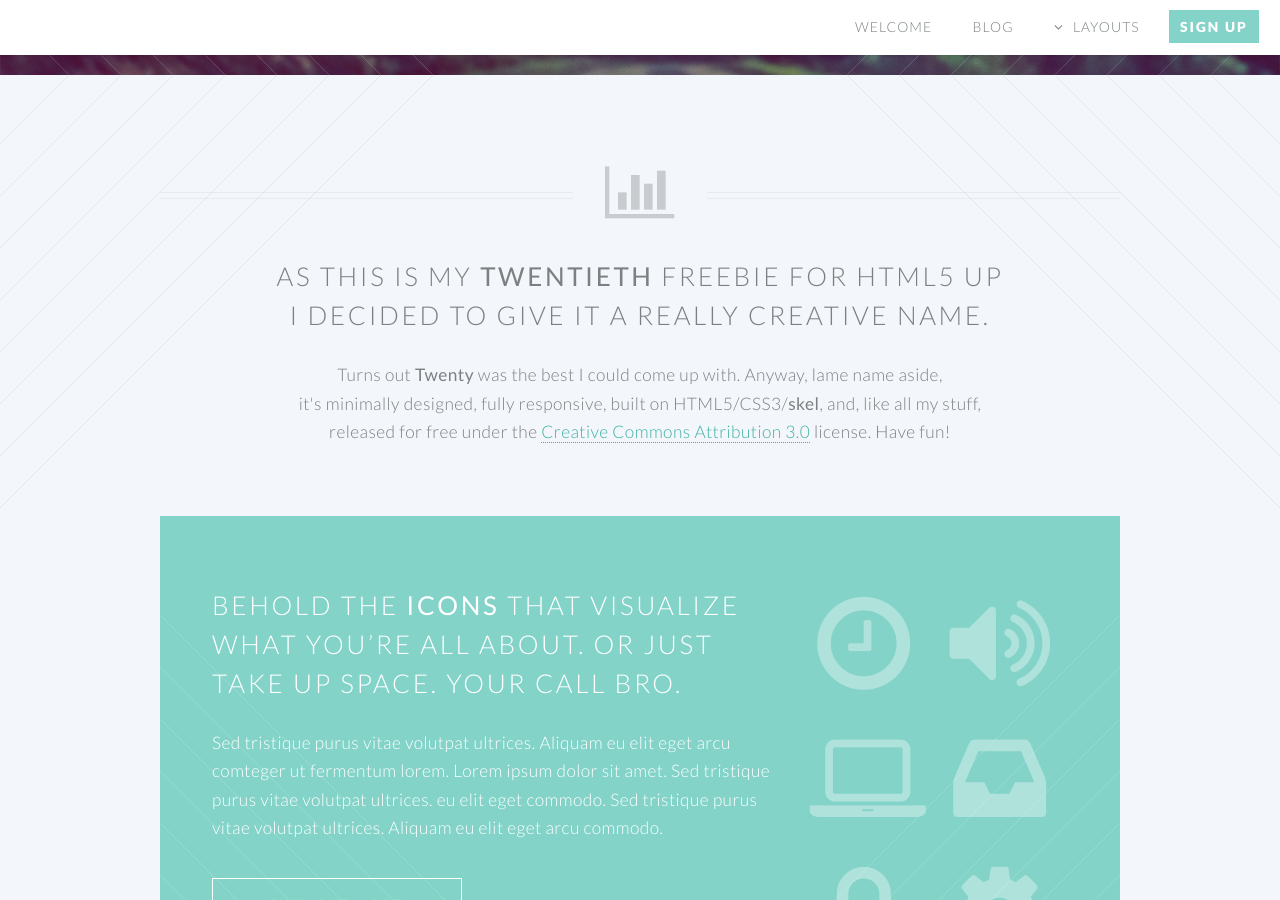
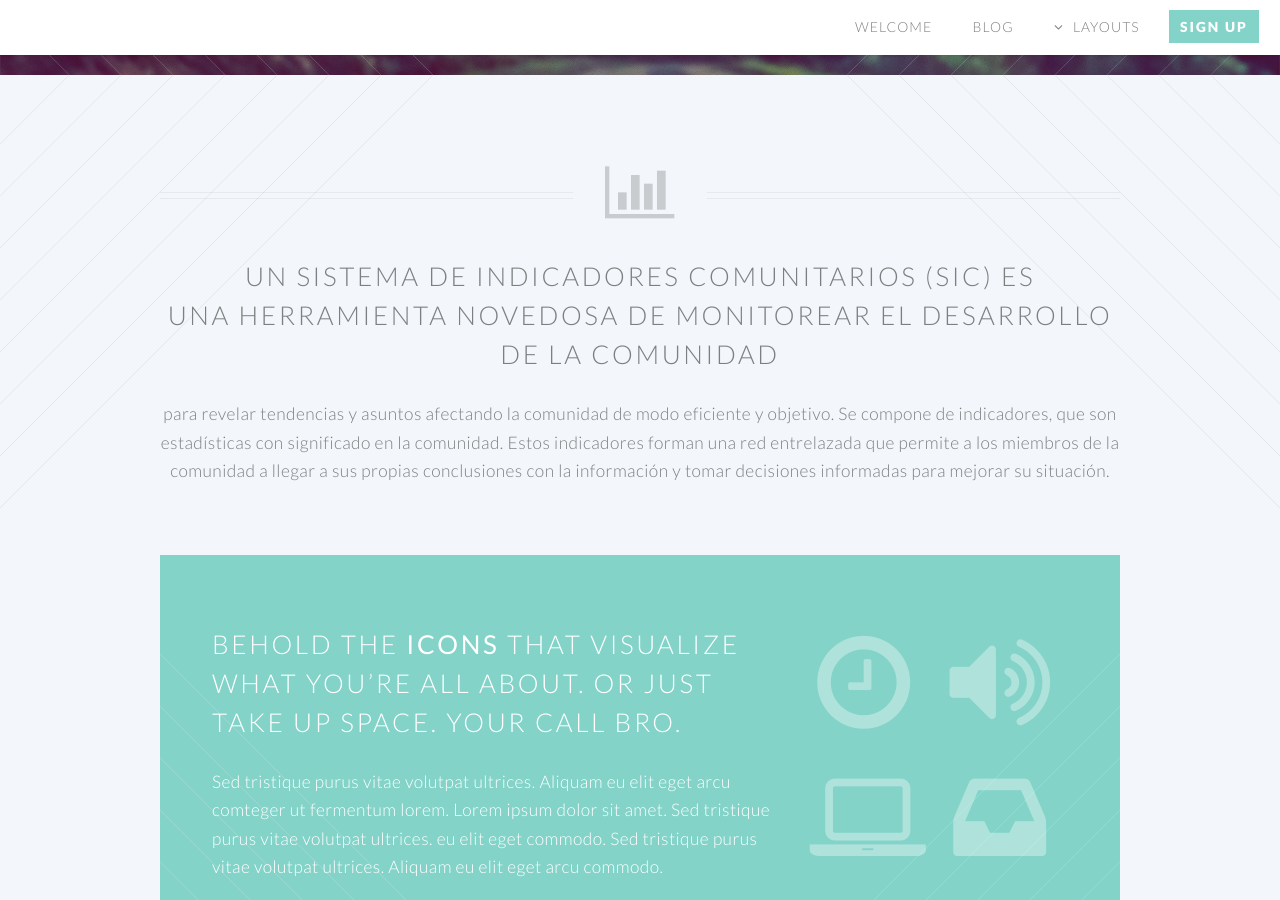
Before and after one commit to danteo90/danteo90.github.io, a Jekyll site: the page built from index.html, in a window 1280 px wide and 900 px high, scrolled down 525 px. Built offline with Jekyll 4.4.1, drawn with Linux system fonts in a browser that asks for light colours.

Commit message:
Update index.html

```diff
--- a/index.html
+++ b/index.html
@@ -6,15 +6,10 @@ layout: landing-page
 
 				<header class="special container">
 					<span class="icon fa-bar-chart-o"></span>
-					<h2>As this is my <strong>twentieth</strong> freebie for HTML5 UP
+					<h2>Un sistema de indicadores comunitarios (SIC) es
 					<br />
-					I decided to give it a really creative name.</h2>
-					<p>Turns out <strong>Twenty</strong> was the best I could come up with. Anyway, lame name aside,
-					<br />
-					it's minimally designed, fully responsive, built on HTML5/CSS3/<strong>skel</strong>,
-					and, like all my stuff,
-					<br />
-					released for free under the <a href="http://html5up.net/license">Creative Commons Attribution 3.0</a> license. Have fun!</p>
+					una herramienta novedosa de monitorear el desarrollo de la comunidad</h2>
+					<p>para revelar tendencias y asuntos afectando la comunidad de modo eficiente y objetivo. Se compone de indicadores, que son estadísticas con significado en la comunidad. Estos indicadores forman una red entrelazada que permite a los miembros de la comunidad a llegar a sus propias conclusiones con la información y tomar decisiones informadas para mejorar su situación.</p>
 				</header>
 
 				<!-- One -->
```
